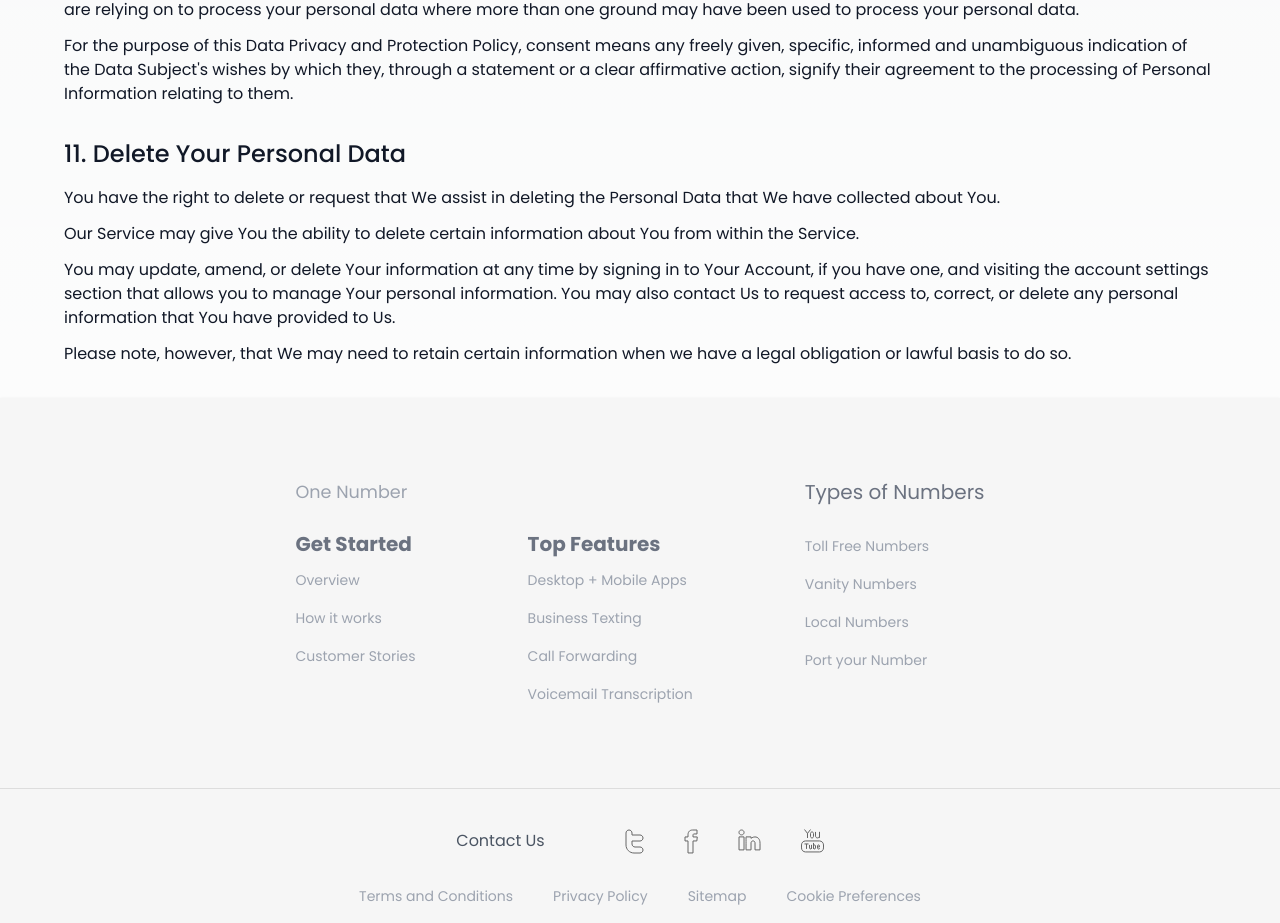
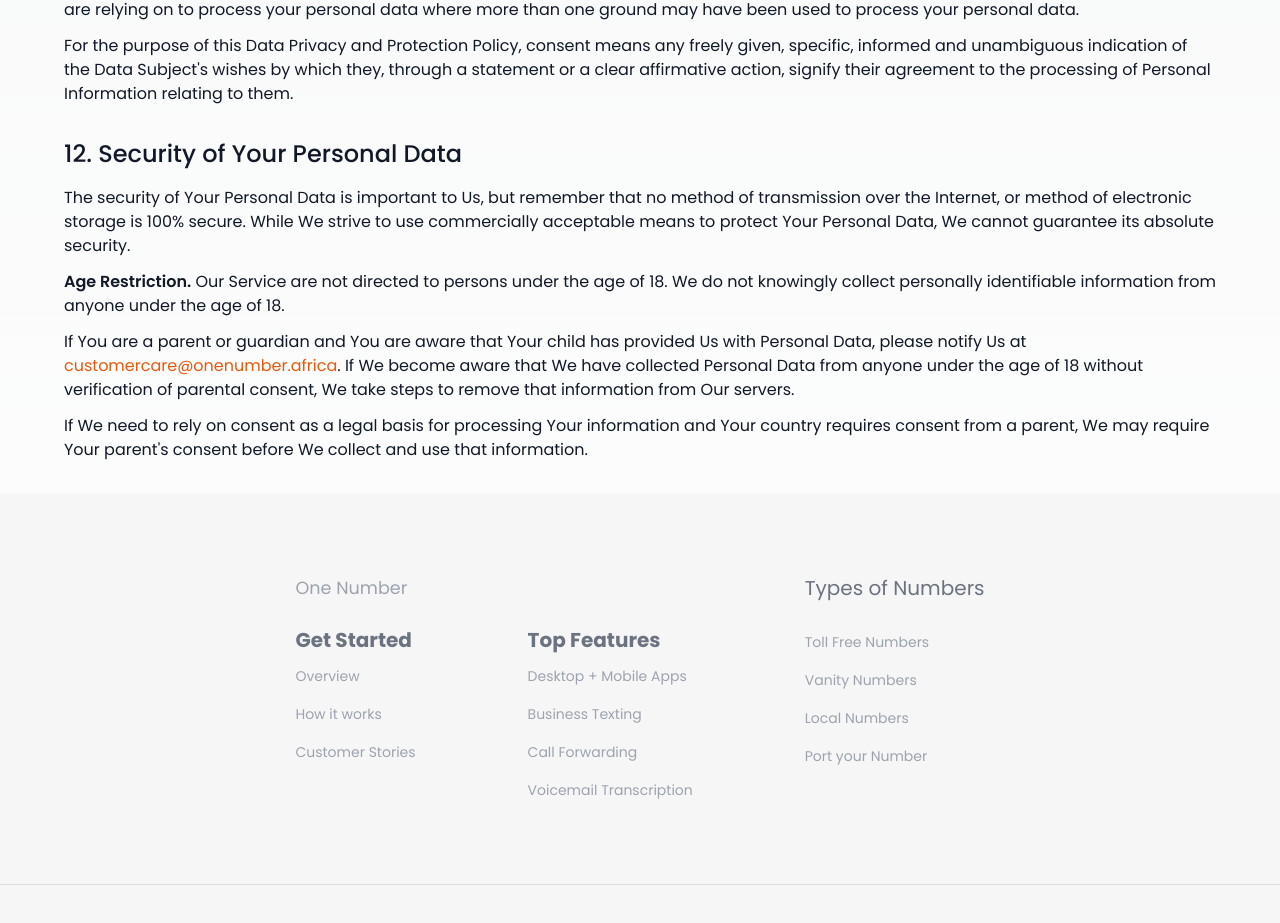
Before and after one commit to NwekeGoddy/onenumber.africa, a Next.js app: page /privacy-policy in a window 1280 px wide. Shown: the part 6931-7854 px from the top of the page. Built offline with nearby package versions, Linux system fonts and the light colour scheme.

Commit message:
add section twelve
Signed-off-by: Nweke Chidi <nwekechidigodwin460@gmail.com>

```diff
--- a/src/pages/privacy-policy.js
+++ b/src/pages/privacy-policy.js
@@ -4,12 +4,13 @@ import Header from "../components/Header";
 import Footer from "../components/Footer";
 
 export default function PrivacyPolicy() {
-  //  <section className="">
-  //   <h3 className="">1.	Introduction</h3>
-
-  //   <p></p>
-
-  //  </section>
+  //  <a
+//   href="customercare@onenumber.africa"
+//   className="text-orange-600"
+// >
+//   {" "}
+//   customercare@onenumber.africa
+// </a>
 
   return (
     <>
@@ -951,34 +952,49 @@ export default function PrivacyPolicy() {
           {/* Section 11 */}
           <section className="mb-4 sm:mb-8 text-gray-900">
             <h3 className="text-xl sm:text-2xl mb-2 sm:mb-4 font-medium">
-              11. Delete Your Personal Data
+              12. Security of Your Personal Data
             </h3>
 
             <p className="text-sm sm:text-base mb-3 leading-7">
-              You have the right to delete or request that We assist in deleting
-              the Personal Data that We have collected about You.
+              The security of Your Personal Data is important to Us, but
+              remember that no method of transmission over the Internet, or
+              method of electronic storage is 100% secure. While We strive to
+              use commercially acceptable means to protect Your Personal Data,
+              We cannot guarantee its absolute security.
             </p>
 
             <p className="text-sm sm:text-base mb-3 leading-7">
-              Our Service may give You the ability to delete certain information
-              about You from within the Service.
+              <span className="font-semibold">Age Restriction.</span> Our
+              Service are not directed to persons under the age of 18. We do not
+              knowingly collect personally identifiable information from anyone
+              under the age of 18.
             </p>
 
             <p className="text-sm sm:text-base mb-3 leading-7">
-              You may update, amend, or delete Your information at any time by
-              signing in to Your Account, if you have one, and visiting the
-              account settings section that allows you to manage Your personal
-              information. You may also contact Us to request access to,
-              correct, or delete any personal information that You have provided
-              to Us.
+              If You are a parent or guardian and You are aware that Your child
+              has provided Us with Personal Data, please notify Us at
+              <a
+                href="customercare@onenumber.africa"
+                className="text-orange-600"
+              >
+                {" "}
+                customercare@onenumber.africa
+              </a>. If We become aware that We have
+              collected Personal Data from anyone under the age of 18 without
+              verification of parental consent, We take steps to remove that
+              information from Our servers.
             </p>
 
             <p className="text-sm sm:text-base mb-3 leading-7">
-              Please note, however, that We may need to retain certain
-              information when we have a legal obligation or lawful basis to do
-              so.
+              If We need to rely on consent as a legal basis for processing Your
+              information and Your country requires consent from a parent, We
+              may require Your parent&apos;s consent before We collect and use
+              that information.
             </p>
           </section>
+
+
+
         </section>
         <Footer />
       </main>
```
